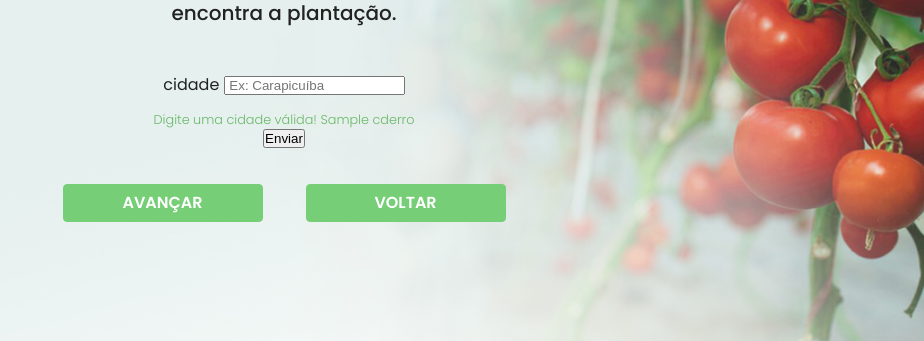
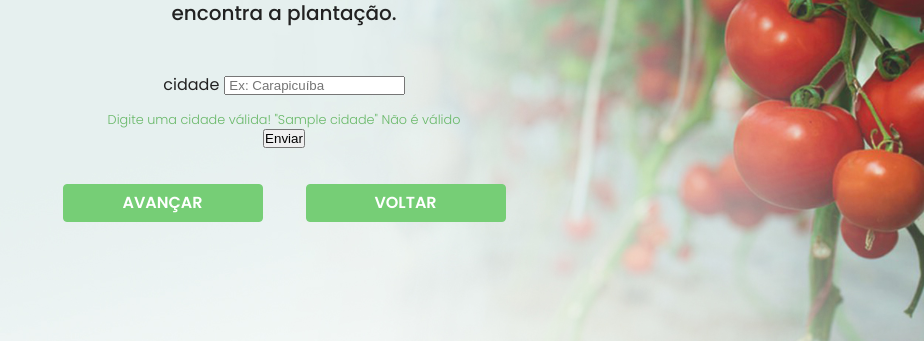
Before and after one commit to brunomedeiros95/tcc, a Flask app: template Programação/Aplicação Web/servidorweb/templates/api.html in a window 1280 px wide. Shown: the part 289-630 px from the top of the page, without its empty margins (356-1280 px from the left). Run offline with Flask 2, Linux system fonts and the light colour scheme; the template is opened without the code that fills it: most values are stand-ins (such as "Sample title", 1, 10 or a date in 2020).

Commit message:
Atualização Final 1.7.8

```diff
--- a/Programação/Aplicação Web/servidorweb/app.py
+++ b/Programação/Aplicação Web/servidorweb/app.py
@@ -90,9 +90,8 @@ def api():
         print(descricao)
         return render_template ("cidadeok.html", cidade=cidade)
     except:
-        cderro = (cidade, "Não é Valido")
         print('cidade não encontrada.')
-        return render_template('api.html', cderro=cderro)
+        return render_template('api.html', cidade=cidade)
 
 #-------------------------------------------------------
 @app.route("/cidadeok")
--- a/Programação/Aplicação Web/servidorweb/templates/api.html
+++ b/Programação/Aplicação Web/servidorweb/templates/api.html
@@ -12,7 +12,7 @@
 
       <label for="cidade">cidade</label>
       <input type="text" placeholder = " Ex: Carapicuíba" name="cidade"><br><br>
-      <p class="mode--cidade">Digite uma cidade válida! {{cderro}}</p>
+      <p class="mode--cidade">Digite uma cidade válida! "{{cidade}}" Não é válido</p>
 
       <input type="submit" value="Enviar">
       </form>
```
